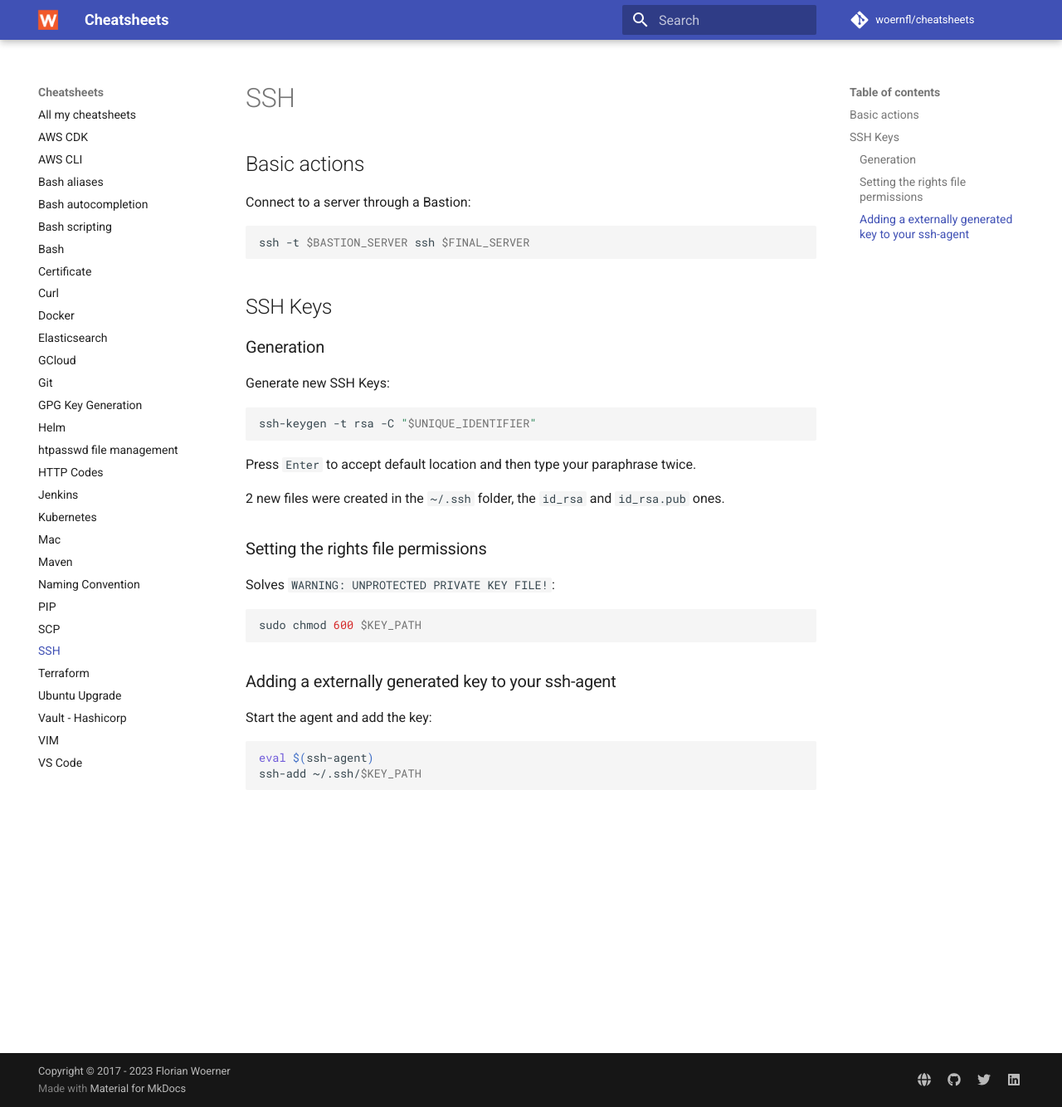
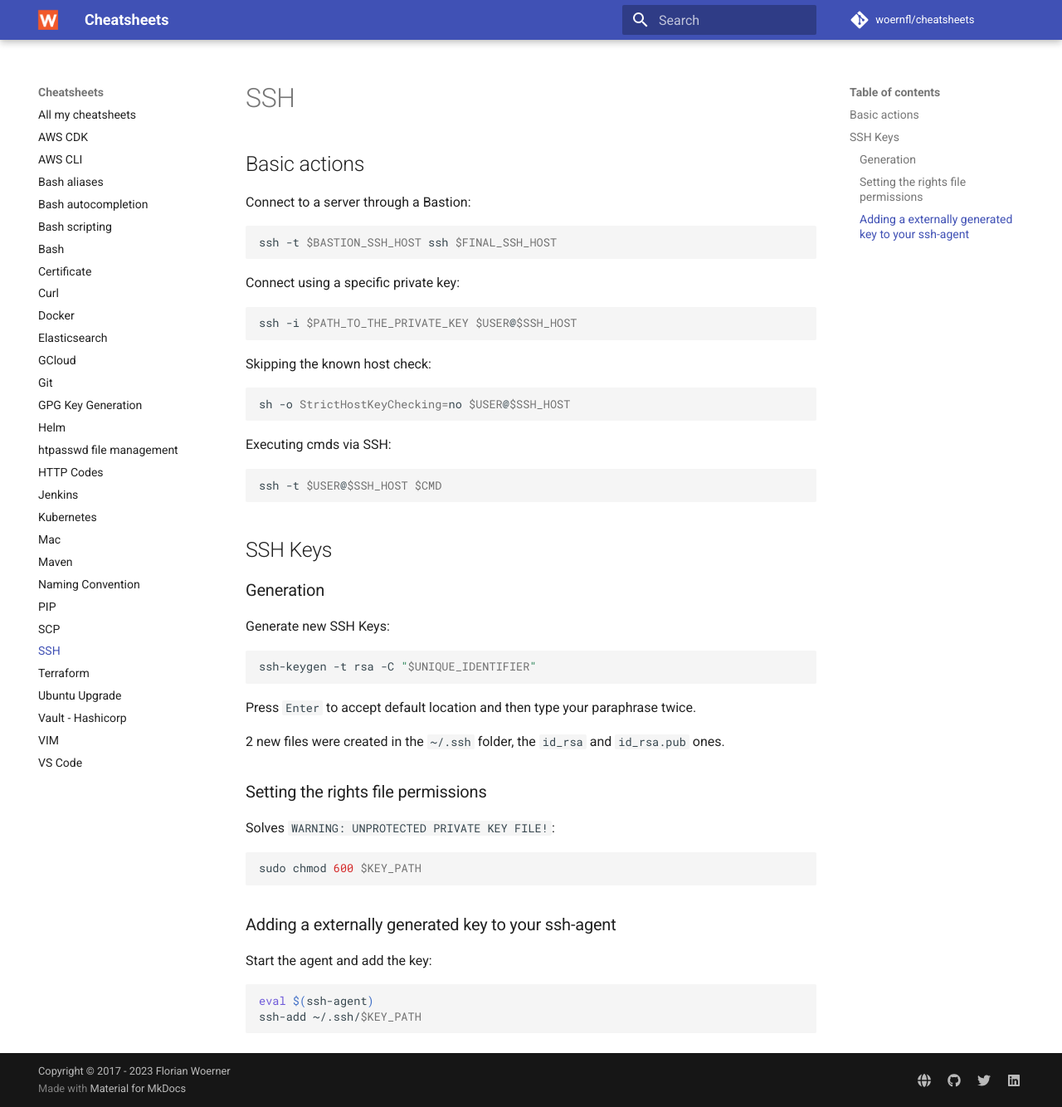
Before and after one commit to woernfl/cheatsheets, an MkDocs documentation site: the page built from docs/ssh.md, in a window 1280 px wide and 1334 px high. Shown: the whole window at 83% size. Built offline with MkDocs 1.6.1 and Material for MkDocs 9.7.7, drawn with Linux system fonts in a browser that asks for light colours; comment, search, counter and statistics services are not loaded.

Commit message:
Update ssh.md

````diff
--- a/docs/ssh.md
+++ b/docs/ssh.md
@@ -5,7 +5,25 @@
 Connect to a server through a Bastion:
 
 ```bash
-ssh -t $BASTION_SERVER ssh $FINAL_SERVER
+ssh -t $BASTION_SSH_HOST ssh $FINAL_SSH_HOST
+```
+
+Connect using a specific private key:
+
+```bash
+ssh -i $PATH_TO_THE_PRIVATE_KEY $USER@$SSH_HOST
+```
+
+Skipping the known host check:
+
+```bash
+sh -o StrictHostKeyChecking=no $USER@$SSH_HOST
+```
+
+Executing cmds via SSH:
+
+```bash
+ssh -t $USER@$SSH_HOST $CMD
 ```
 
 ## SSH Keys
````
